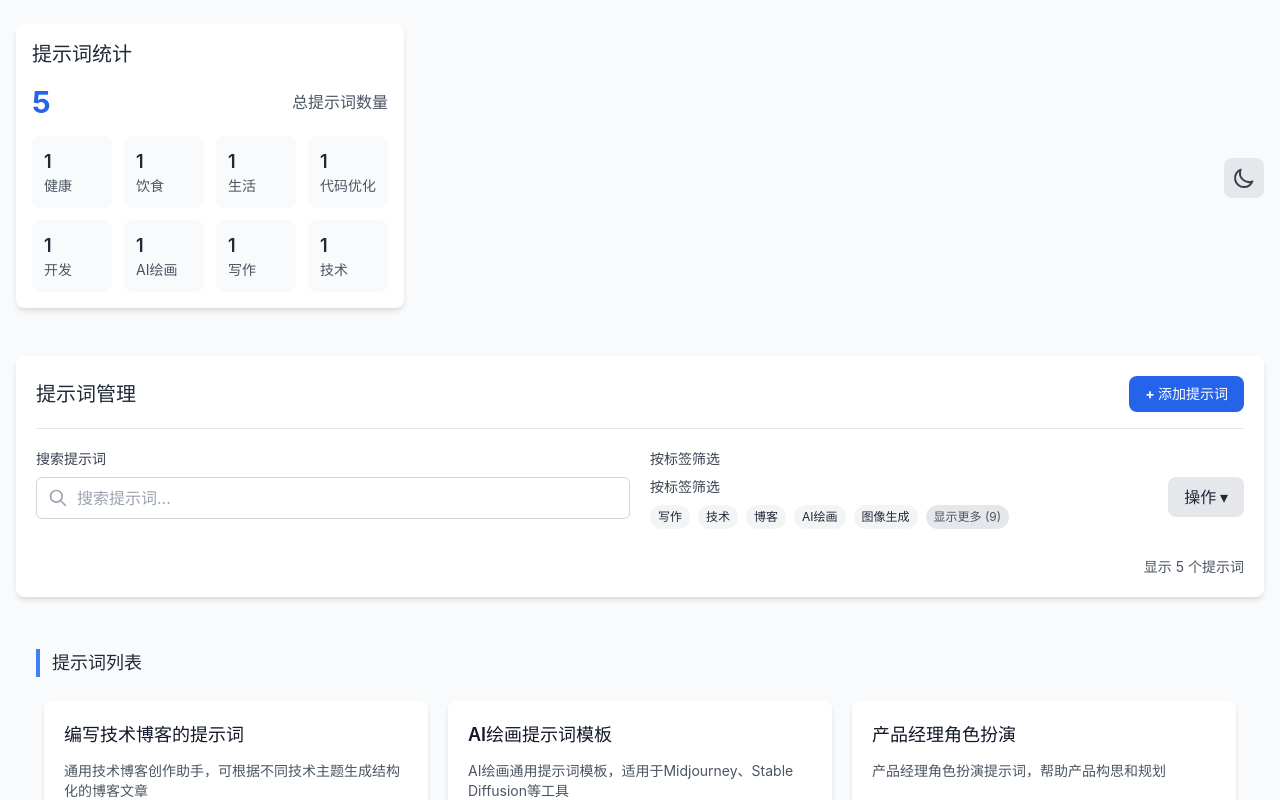
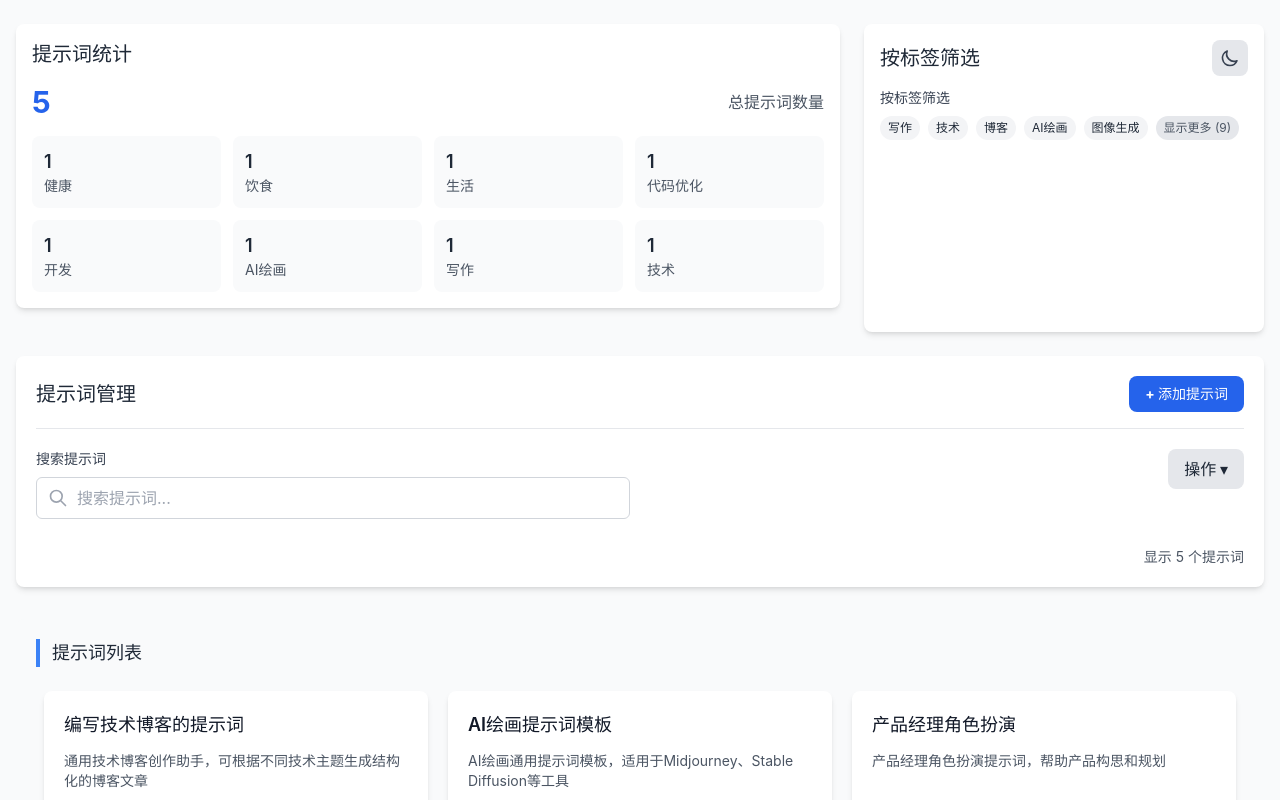
Before and after one commit to fengshengbanxia/PromptHub, a React (Vite) app in the folder prompthub/: page / in a window 1280 px wide. Shown: the top 800 px of the page. Built offline with nearby package versions, Linux system fonts and the light colour scheme.

Commit message:
优化布局
优化布局

```diff
--- a/prompthub/src/components/Home.jsx
+++ b/prompthub/src/components/Home.jsx
@@ -162,11 +162,18 @@ const Home = () => {
         </div>
       )}
 
-      {/* 顶部统计栏 */}
-      <div className="mb-6 flex justify-between items-center">
+      {/* 顶部统计栏和筛选区域 */}
+      <div className="mb-6">
+        <div className="grid grid-cols-1 lg:grid-cols-3 gap-6">
+          {/* 左侧统计栏 */}
+          <div className="lg:col-span-2">
             <StatsBar />
+          </div>
 
-        {/* 主题切换按钮 */}
+          {/* 右侧标签筛选 */}
+          <div className="bg-white dark:bg-gray-800 rounded-lg shadow-md p-4">
+            <div className="flex justify-between items-center mb-3">
+              <h2 className="text-xl font-bold text-gray-800 dark:text-white">按标签筛选</h2>
               <button
                 onClick={toggleTheme}
                 className="p-2 rounded-lg bg-gray-200 dark:bg-gray-700 text-gray-700 dark:text-gray-300 hover:bg-gray-300 dark:hover:bg-gray-600 transition-colors"
@@ -174,17 +181,19 @@ const Home = () => {
                 title={isDarkMode ? "切换到浅色模式" : "切换到深色模式"}
               >
                 {isDarkMode ? (
-            // 太阳图标 (浅色模式)
-            <svg xmlns="http://www.w3.org/2000/svg" className="h-6 w-6" fill="none" viewBox="0 0 24 24" stroke="currentColor">
+                  <svg xmlns="http://www.w3.org/2000/svg" className="h-5 w-5" fill="none" viewBox="0 0 24 24" stroke="currentColor">
                     <path strokeLinecap="round" strokeLinejoin="round" strokeWidth={2} d="M12 3v1m0 16v1m9-9h-1M4 12H3m15.364 6.364l-.707-.707M6.343 6.343l-.707-.707m12.728 0l-.707.707M6.343 17.657l-.707.707M16 12a4 4 0 11-8 0 4 4 0 018 0z" />
                   </svg>
                 ) : (
-            // 月亮图标 (深色模式)
-            <svg xmlns="http://www.w3.org/2000/svg" className="h-6 w-6" fill="none" viewBox="0 0 24 24" stroke="currentColor">
+                  <svg xmlns="http://www.w3.org/2000/svg" className="h-5 w-5" fill="none" viewBox="0 0 24 24" stroke="currentColor">
                     <path strokeLinecap="round" strokeLinejoin="round" strokeWidth={2} d="M20.354 15.354A9 9 0 018.646 3.646 9.003 9.003 0 0012 21a9.003 9.003 0 008.354-5.646z" />
                   </svg>
                 )}
               </button>
+            </div>
+            <TagFilter tags={allTags} />
+          </div>
+        </div>
       </div>
 
       {/* 提示词管理区域 - 移至页面中央 */}
@@ -207,13 +216,7 @@ const Home = () => {
           </div>
 
           <div className="mb-4">
-            <div className="flex justify-between items-start">
-              <div className="flex-grow mr-4">
-                <label className="block text-sm font-medium text-gray-700 dark:text-gray-300 mb-2">按标签筛选</label>
-                <TagFilter tags={allTags} />
-              </div>
-
-              <div className="mt-7">
+            <div className="flex justify-end items-start">
               <div className="relative inline-block">
                 <button
                   onClick={() => document.getElementById('options-menu').classList.toggle('hidden')}
@@ -244,7 +247,6 @@ const Home = () => {
                         <span className="inline-block animate-spin mr-1">↻</span> 导入中...
                       </div>
                     )}
-                    </div>
                   </div>
                 </div>
               </div>
```
Lines whose indentation alone changed are shown as unchanged.
